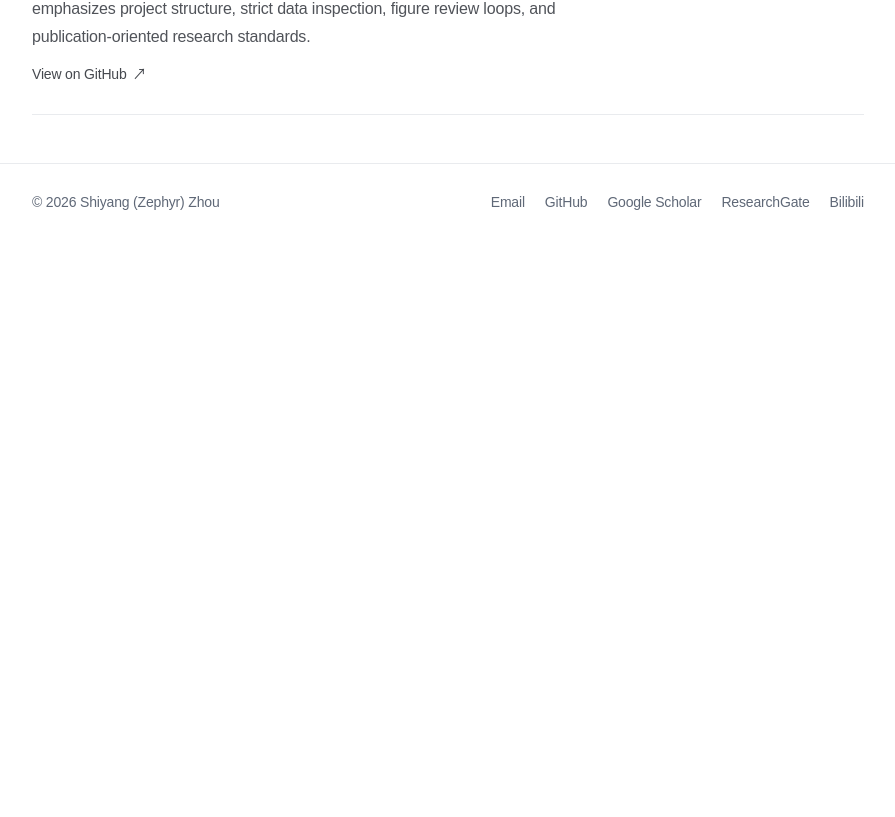
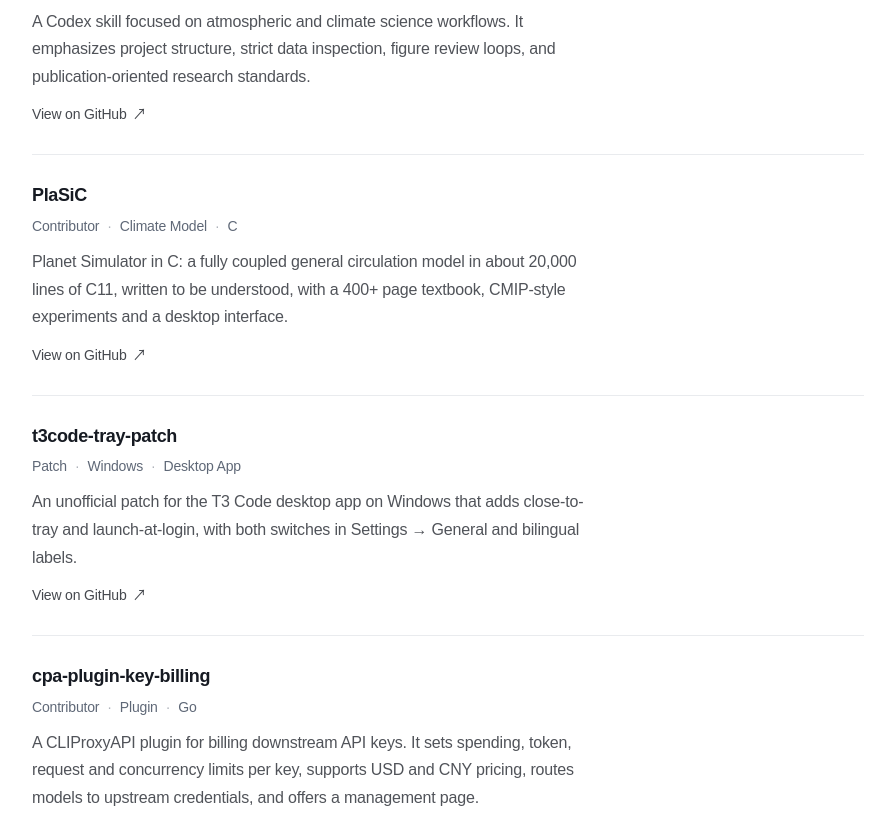
Before and after one commit to zsy1207/zsy1207.github.io, a Next.js app: page /projects in a window 1280 px wide. Shown: the part 623-1440 px from the top of the page, without its empty margins (192-1087 px from the left). Before the commit the page ends 863 px from the top, so only its background shows below. Built offline with nearby package versions, Linux system fonts and the light colour scheme; a web font is replaced by a local one.

Commit message:
Add PlaSiC, t3code-tray-patch and cpa-plugin-key-billing to projects

```diff
--- a/content/projects.ts
+++ b/content/projects.ts
@@ -34,4 +34,43 @@ export const PROJECTS: Project[] = [
       zh: "一个面向大气与气候科学研究流程的 Codex skill，强调项目结构、数据前置检查、图件复核迭代，以及更接近论文产出的研究规范。",
     },
   },
+  {
+    title: "PlaSiC",
+    href: "https://github.com/sunmoumou1/PlaSiC",
+    tags: [
+      { en: "Contributor", zh: "贡献者" },
+      { en: "Climate Model", zh: "气候模式" },
+      { en: "C", zh: "C 语言" },
+    ],
+    description: {
+      en: "Planet Simulator in C: a fully coupled general circulation model in about 20,000 lines of C11, written to be understood, with a 400+ page textbook, CMIP-style experiments and a desktop interface.",
+      zh: "Planet Simulator in C：用约两万行 C11 写成、以易读为目标的全耦合大气环流模式，配有 400 多页教程、CMIP 风格试验和桌面图形界面。",
+    },
+  },
+  {
+    title: "t3code-tray-patch",
+    href: "https://github.com/zsy1207/t3code-tray-patch",
+    tags: [
+      { en: "Patch", zh: "补丁" },
+      { en: "Windows", zh: "Windows" },
+      { en: "Desktop App", zh: "桌面应用" },
+    ],
+    description: {
+      en: "An unofficial patch for the T3 Code desktop app on Windows that adds close-to-tray and launch-at-login, with both switches in Settings → General and bilingual labels.",
+      zh: "Windows 版 T3 Code 桌面应用的非官方补丁，加入关闭窗口时最小化到托盘和开机自启，开关位于设置 → 通用，界面支持中英文。",
+    },
+  },
+  {
+    title: "cpa-plugin-key-billing",
+    href: "https://github.com/haowang02/cpa-plugin-key-billing",
+    tags: [
+      { en: "Contributor", zh: "贡献者" },
+      { en: "Plugin", zh: "插件" },
+      { en: "Go", zh: "Go" },
+    ],
+    description: {
+      en: "A CLIProxyAPI plugin for billing downstream API keys. It sets spending, token, request and concurrency limits per key, supports USD and CNY pricing, routes models to upstream credentials, and offers a management page.",
+      zh: "CLIProxyAPI 下游 API Key 计费与额度插件，可按 Key 限制金额、Token、请求次数和并发，支持美元与人民币定价、模型路由规则和管理页面。",
+    },
+  },
 ]
```
